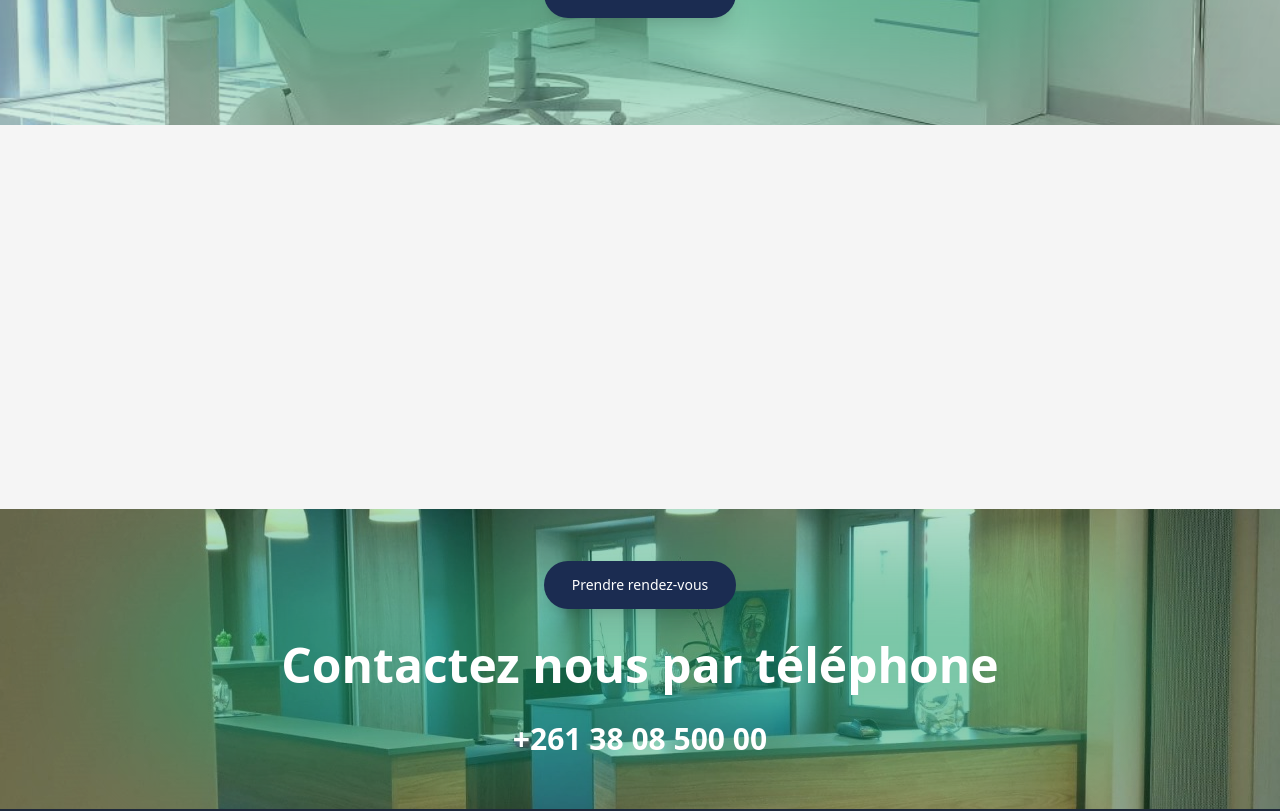
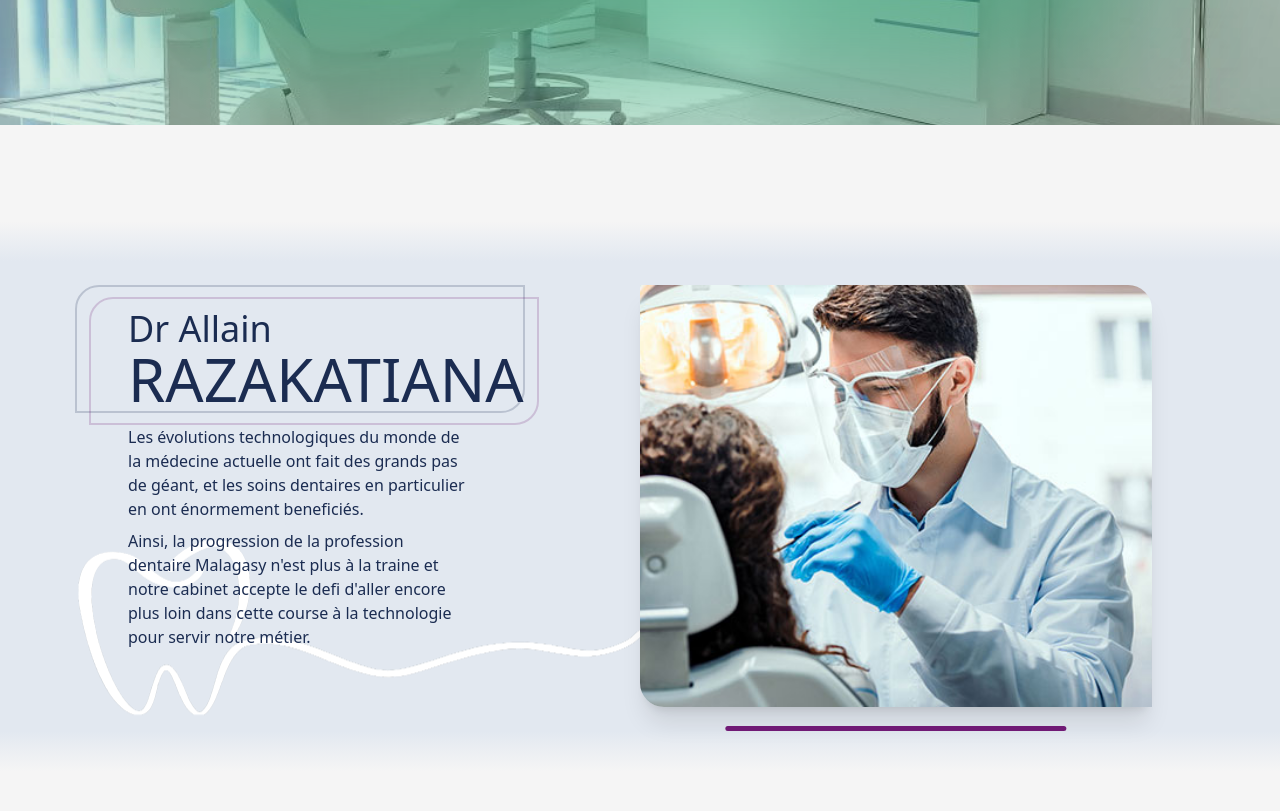
Before and after one commit to Njaka91/Cidro, a React (Vite) app: page / in a window 1280 px wide. Shown: the part 480-1291 px from the top of the page. Built offline with nearby package versions, Linux system fonts and the light colour scheme.

Commit message:
section president sans animation

```diff
--- a/src/components/PresidentSection.jsx
+++ b/src/components/PresidentSection.jsx
@@ -1,7 +1,33 @@
+import dentiste from "../assets/images/dentiste.jpg"
+import dent from "../assets/images/dent.png"
+
 const PresidentSection = () => {
   return (
-    <div className="h-96">
-
+    <div className="flex flex-row relative justify-between bg-slate-200 h-[550px] my-24 px-32">
+      <div className="flex flex-col w-1/3 text-[#1B2C51] mt-[88px] z-10">
+        <div className="relative flex flex-col">
+          <div className=" absolute -bottom-1 -right-14 bg-none border-2 border-[#1B2C51] border-opacity-20 rounded-tl-3xl rounded-br-3xl h-32 w-[450px]"></div>
+          <div className=" absolute -bottom-4 -right-[70px] bg-none border-2 border-fuchsia-900 border-opacity-20 rounded-tl-3xl rounded-br-3xl h-32 w-[450px]"></div>
+          <span className="text-4xl font-medium">Dr Allain</span>
+          <span className="text-6xl font-medium">RAZAKATIANA</span>
+        </div>
+        <p className="mt-4">
+          Les évolutions technologiques du monde de la médecine actuelle ont fait des grands pas de géant,
+          et les soins dentaires en particulier en ont énormement beneficiés.</p>
+        <p className="mt-2">
+          Ainsi, la progression de la profession dentaire Malagasy
+          n&apos;est plus à la traine et notre cabinet accepte le defi d&apos;aller encore plus loin dans cette course à la technologie pour servir notre métier.
+        </p>
+      </div>
+      <div className="relative w-2/4 my-16 z-10">
+        <div className="overflow-hidden rounded-tr-3xl rounded-bl-3xl shadow-xl h-full">
+          <img src={dentiste} alt="logo" className="object-cover w-full h-full" />
+        </div>
+        <span className="absolute -bottom-6 left-1/2 transform -translate-x-1/2 bg-fuchsia-900 w-2/3 h-[5px] rounded-full"></span>
+      </div>
+      <img src={dent} alt="logo" className=" absolute bottom-10 left-10 object-cover w-3/6 h-52" />
+      <span className="absolute top-0 left-0 w-full h-10 bg-gradient-to-t from-slate-200  to-[#F5F5F5]"></span>
+      <span className="absolute bottom-0 left-0 w-full h-10 bg-gradient-to-b from-slate-200  to-[#F5F5F5]"></span>
     </div>
   )
 }
--- a/src/components/StubbornImg.jsx
+++ b/src/components/StubbornImg.jsx
@@ -1,8 +1,21 @@
 import { Link } from "react-router-dom";
 import bgimg from "../assets/images/bgimg.jpeg";
-import { motion } from "framer-motion";
+import { motion, useScroll, useTransform } from "framer-motion";
 
 const StubbornImg = () => {
+
+  const { scrollYProgress } = useScroll();
+
+  const text1YScroll = useTransform(scrollYProgress, [0, 0.2], [0, -200]);
+  const text1OpacityScroll = useTransform(scrollYProgress, [0, 0.2], [1, 0]);
+
+  const text2YScroll = useTransform(scrollYProgress, [0, 0.2], [0, -300]);
+  const text2OpacityScroll = useTransform(scrollYProgress, [0, 0.2], [1, 0]);
+
+  const buttonScale = useTransform(scrollYProgress, [0, 0.2], [1, 0.5]);
+  const buttonOpacity = useTransform(scrollYProgress, [0, 0.2], [1, 0]);
+
+
   return (
     <div className="relative overflow-hidden h-[450px] bg-slate-600">
       <img src={bgimg} alt="logo" className="object-cover w-full h-full" />
@@ -17,7 +30,8 @@ const StubbornImg = () => {
         className="text-xl font-semibold text-white"
         initial={{ opacity: 0, scale: 0 }}
         animate={{ opacity: 1, scale: 1}}
-        transition={{ duration: 0.3, delay: 0.2 }}>
+        transition={{ duration: 0.3, delay: 0.2 }}
+        style={{ y: text1YScroll, opacity: text1OpacityScroll }}>
         Retrouver le sourire
         </motion.div>
         <motion.div
@@ -25,14 +39,17 @@ const StubbornImg = () => {
           initial={{ opacity: 0, scale: 0 }}
           animate={{ opacity: 1, scale: 1,}}
           transition={{ duration: 0.3, delay: 0.5 }}
+          style={{ y: text2YScroll, opacity: text2OpacityScroll }}
         >
           Cabinet du Dr Razakatiana
         </motion.div>
-        <div className="btn relative bg-[#1B2C51] w-[15%] rounded-full shadow-xl border-0 text-white font-medium mt-14 group hover:bg-[#1B2C51]">
+        <motion.div
+        style={{ scale: buttonScale, opacity: buttonOpacity }}
+        className="btn relative bg-[#1B2C51] w-[15%] rounded-full shadow-xl border-0 text-white font-medium mt-14 group hover:bg-[#1B2C51]">
           <span className="relative z-40">
             <Link to="/prendrerendez-vous">Prendre rendez-vous</Link></span>
           <span className="absolute inset-0 w-0 h-full opacity-0 rounded-full bg-fuchsia-900 transition-all duration-300 group-hover:opacity-75 group-hover:w-full"></span>
-        </div>
+        </motion.div>
       </div>
     </div>
   );
--- a/src/pages/Home.jsx
+++ b/src/pages/Home.jsx
@@ -1,8 +1,10 @@
+import PresidentSection from "../components/PresidentSection"
+
 const Home = () => {
   return (
-    <div className="h-96">
-
-    </div>
+    <>
+      <PresidentSection/>
+    </>
   )
 }
 
```
Also changed, not shown: src/assets/images/dent.png (added), src/assets/images/dentiste.jpg (added).
